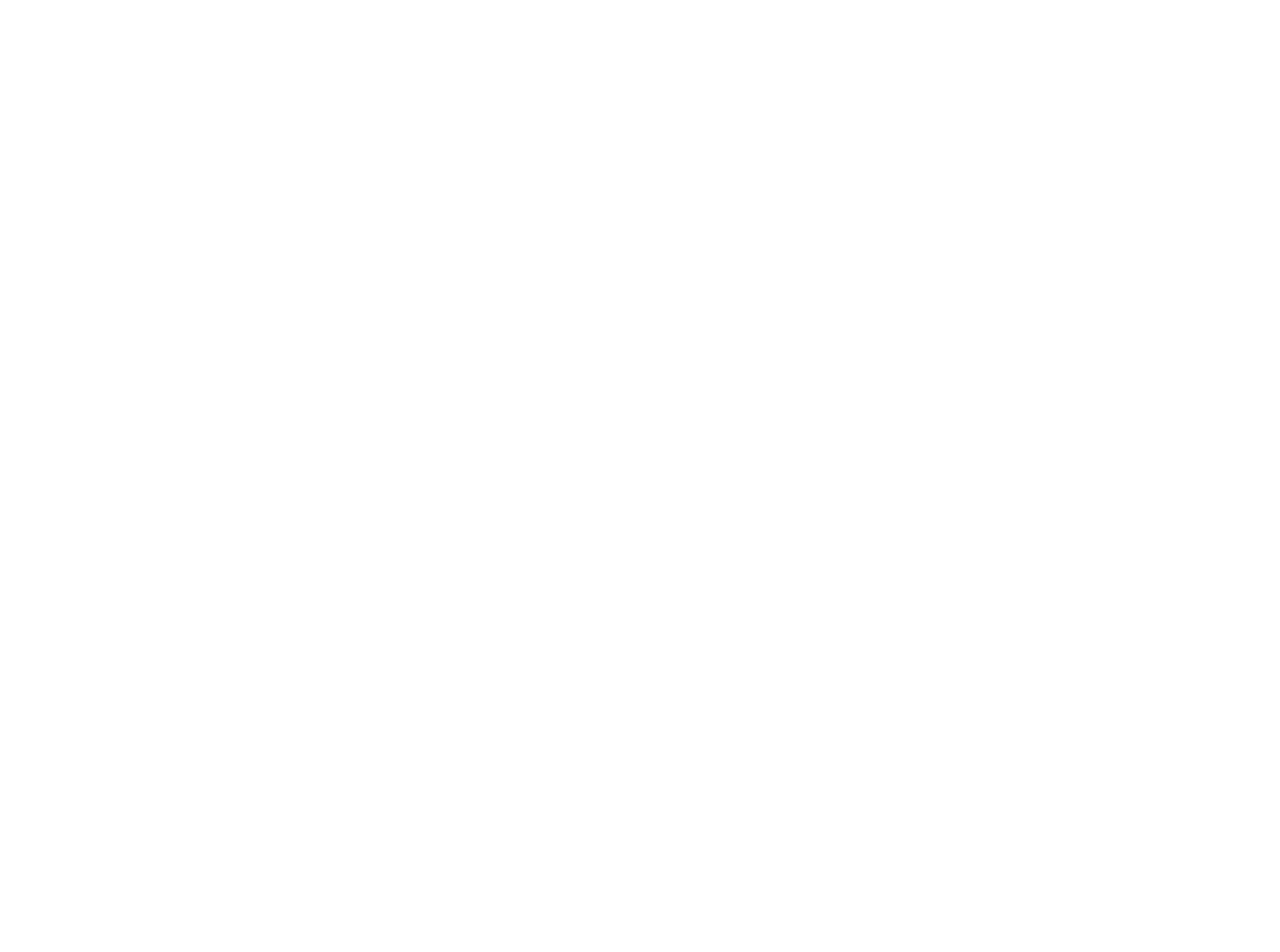
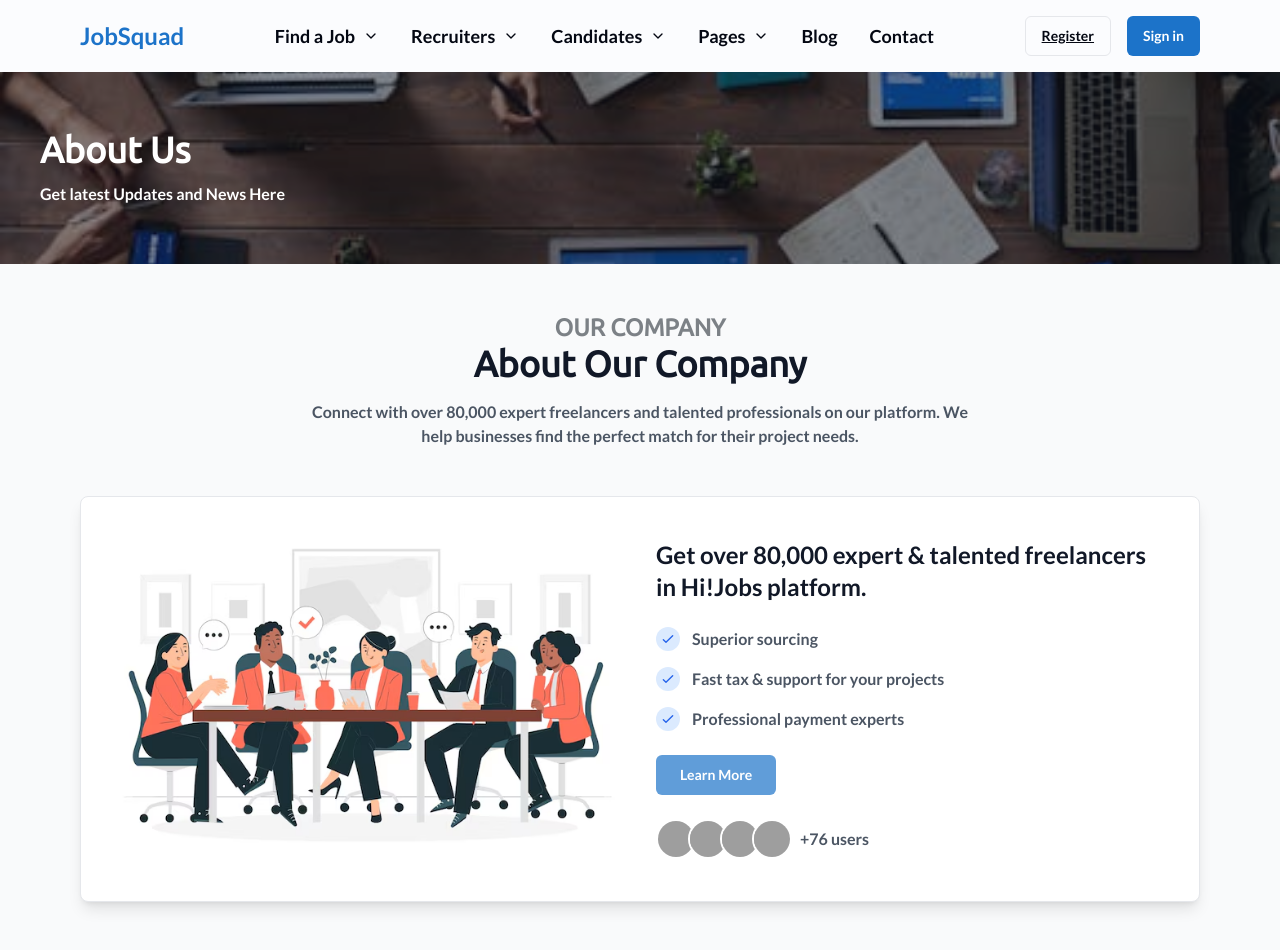
Before and after one commit to sahilsharma6/job-squad, a React (Vite) app in the folder frontend/: page /about in a window 1280 px wide. Before the commit this address had no page. Shown: the top 952 px of the page. Before the commit the page ends 800 px from the top, so only its background shows below. Built offline with nearby package versions, Linux system fonts and the light colour scheme; grey boxes are pictures that could not be loaded.

Commit message:
About us components made

```diff
--- a/frontend/src/main.jsx
+++ b/frontend/src/main.jsx
@@ -5,6 +5,7 @@ import App from "./App.jsx";
 import { BrowserRouter, Routes, Route } from "react-router";
 import AssetsForDesign from "./pages/Assets";
 import HomePage from "./pages/Home/Home";
+import AboutUs from "./pages/About/HeroAbout";
 
 createRoot(document.getElementById("root")).render(
   <StrictMode>
@@ -12,6 +13,7 @@ createRoot(document.getElementById("root")).render(
       <Routes>
         <Route path="/" element={<App />}>
           <Route index element={<HomePage />} />
+          <Route path='/about' element={<AboutUs/>}/>
           <Route path="/our/assets" element={<AssetsForDesign />} />
         </Route>
       </Routes>
--- /dev/null
+++ b/frontend/src/pages/About/HeroAbout.jsx
@@ -0,0 +1,101 @@
+import React from 'react';
+import { Card, CardContent, CardHeader, CardTitle } from "@/components/ui/card";
+import { Avatar, AvatarFallback, AvatarImage } from "@/components/ui/avatar";
+import { Button } from "@/components/ui/button";
+import img from '../Home/image2.png'
+import img2 from '../Home/image.png'
+const AboutUs = () => {
+  return (
+    <div className="min-h-screen bg-gray-50">
+      {/* Hero Section */}
+      <div className="relative h-48 bg-gray-900">
+  <div className="absolute inset-0">
+    <img
+      src={img2}
+      alt="Office space"
+      className="w-full h-full object-cover opacity-50"
+    />
+  </div>
+  <div className="relative flex items-center justify-start pl-10 h-full max-w-6xl">
+    <div className='max-w-6xl'>
+      <h1 className="text-4xl font-bold text-white font-ubuntu">About Us</h1>
+      <h2 className="text-white pt-3">Get latest Updates and News Here</h2>
+    </div>
+  </div>
+</div>
+
+
+      {/* Main Content */}
+      <div className="max-w-6xl mx-auto px-4 py-12">
+        <div className="text-center mb-12">
+            <h2 className="text-2xl font-bold text-grey-muted font-ubuntu">OUR COMPANY</h2>
+          <h2 className="text-4xl font-semibold text-gray-900 mb-4 font-ubuntu ">About Our Company</h2>
+          <p className="text-gray-600 max-w-2xl mx-auto font-lato font-normal">
+            Connect with over 80,000 expert freelancers and talented professionals on our platform.
+            We help businesses find the perfect match for their project needs.
+          </p>
+        </div>
+
+        <Card className="shadow-lg">
+          <CardContent className="p-6 md:p-8 flex flex-col md:flex-row gap-8 items-center font-lato font-normal">
+            <div className="w-full md:w-1/2">
+              <img
+                src={img}
+                alt="Team collaboration"
+                className="rounded-lg w-full"
+              />
+            </div>
+            <div className="w-full md:w-1/2 space-y-6">
+              <h3 className="text-2xl font-semibold text-gray-900">
+                Get over 80,000 expert & talented freelancers in Hi!Jobs platform.
+              </h3>
+              <ul className="space-y-4">
+                <li className="flex items-center gap-3">
+                  <div className="h-6 w-6 rounded-full bg-blue-100 flex items-center justify-center">
+                    <svg className="h-4 w-4 text-blue-600" fill="none" viewBox="0 0 24 24" stroke="currentColor">
+                      <path strokeLinecap="round" strokeLinejoin="round" strokeWidth={2} d="M5 13l4 4L19 7" />
+                    </svg>
+                  </div>
+                  <span className="text-gray-600">Superior sourcing</span>
+                </li>
+                <li className="flex items-center gap-3">
+                  <div className="h-6 w-6 rounded-full bg-blue-100 flex items-center justify-center">
+                    <svg className="h-4 w-4 text-blue-600" fill="none" viewBox="0 0 24 24" stroke="currentColor">
+                      <path strokeLinecap="round" strokeLinejoin="round" strokeWidth={2} d="M5 13l4 4L19 7" />
+                    </svg>
+                  </div>
+                  <span className="text-gray-600">Fast tax & support for your projects</span>
+                </li>
+                <li className="flex items-center gap-3">
+                  <div className="h-6 w-6 rounded-full bg-blue-100 flex items-center justify-center">
+                    <svg className="h-4 w-4 text-blue-600" fill="none" viewBox="0 0 24 24" stroke="currentColor">
+                      <path strokeLinecap="round" strokeLinejoin="round" strokeWidth={2} d="M5 13l4 4L19 7" />
+                    </svg>
+                  </div>
+                  <span className="text-gray-600">Professional payment experts</span>
+                </li>
+              </ul>
+              <Button className="bg-blue-ultra hover:bg-blue-light text-white px-6">
+                Learn More
+              </Button>
+
+              <div className="flex items-center gap-2 mt-6">
+                <div className="flex -space-x-2">
+                  {[1, 2, 3, 4].map((i) => (
+                    <Avatar key={i} className="border-2 border-white">
+                      <AvatarImage src={`/api/placeholder/40/40`} />
+                      <AvatarFallback>U{i}</AvatarFallback>
+                    </Avatar>
+                  ))}
+                </div>
+                <span className="text-gray-600">+76 users</span>
+              </div>
+            </div>
+          </CardContent>
+        </Card>
+      </div>
+    </div>
+  );
+};
+
+export default AboutUs;
--- a/frontend/src/pages/Home/Home.jsx
+++ b/frontend/src/pages/Home/Home.jsx
@@ -8,6 +8,7 @@ import NewsletterSection from "@/pages/Home/components/Newletter";
 import TopRecruiters from "@/pages/Home/components/Recrut";
 import MarketplaceBanner from "./components/MarketplaceBanner";
 import Hero from "@/components/Hero/Hero";
+import FAQSection from "./components/Faq";
 
 const HomePage = () => {
   return (
@@ -53,8 +54,10 @@ const HomePage = () => {
         <div>
           <JobMatchHero />
         </div>
-
-        <div className="py-16">
+        <div>
+          <FAQSection/>
+        </div>
+                <div className="py-16">
           <NewsletterSection />
         </div>
       </div>
--- /dev/null
+++ b/frontend/src/pages/Home/components/Faq.jsx
@@ -0,0 +1,70 @@
+import React from 'react';
+import {
+  Accordion,
+  AccordionContent,
+  AccordionItem,
+  AccordionTrigger,
+} from "@/components/ui/accordion";
+
+const FAQSection = () => {
+  return (
+    <div className="max-w-6xl mx-auto px-4 py-16">
+      <div className="md:grid md:grid-cols-2 md:gap-12">
+        {/* Left Column - Title Section */}
+        <div className="mb-8 md:mb-0">
+          <div className="text-blue-light font-medium mb-2 font-lato uppercase tracking-wide">
+            WHY CHOOSE US?
+          </div>
+          <h2 className="text-4xl font-bold text-gray-900 font-ubuntu leading-tight">
+            We've been helping<br />
+            customer globally
+          </h2>
+        </div>
+
+        {/* Right Column - Accordion Section */}
+        <div>
+          <Accordion type="single" collapsible className="space-y-4">
+            <AccordionItem value="item-1" className="border rounded-lg bg-white shadow-sm">
+              <AccordionTrigger className="px-6 hover:no-underline data-[state=open]:text-blue-600">
+                <span className="text-left font-medium font-lato">
+                  Can I apply for a job listing?
+                </span>
+              </AccordionTrigger>
+              <AccordionContent className="px-6 pb-4 text-gray-600 font-lato">
+                Dramatically disseminate real-time portals rather than on top-line action items.
+                Uniquely provide access to low-risk high-yield products of without dynamic and
+                products re-engineer low-risk high-yield.
+              </AccordionContent>
+            </AccordionItem>
+
+            <AccordionItem value="item-2" className="border rounded-lg bg-white shadow-sm">
+              <AccordionTrigger className="px-6 hover:no-underline data-[state=open]:text-blue-600">
+                <span className="text-left font-medium font-lato">
+                  Can I apply for multiple job listings?
+                </span>
+              </AccordionTrigger>
+              <AccordionContent className="px-6 pb-4 text-gray-600 font-lato">
+                Yes, you can apply for multiple job listings. We encourage candidates to apply
+                for any positions that match their skills and experience.
+              </AccordionContent>
+            </AccordionItem>
+
+            <AccordionItem value="item-3" className="border rounded-lg bg-white shadow-sm">
+              <AccordionTrigger className="px-6 hover:no-underline data-[state=open]:text-blue-600">
+                <span className="text-left font-medium font-lato">
+                  Can I get feedback on my job application?
+                </span>
+              </AccordionTrigger>
+              <AccordionContent className="px-6 pb-4 text-gray-600 font-lato">
+                We provide feedback on applications when possible. The timeline and detail of feedback
+                may vary depending on the position and volume of applications.
+              </AccordionContent>
+            </AccordionItem>
+          </Accordion>
+        </div>
+      </div>
+    </div>
+  );
+};
+
+export default FAQSection;
```
Also changed, not shown: frontend/src/pages/Home/image.png.
